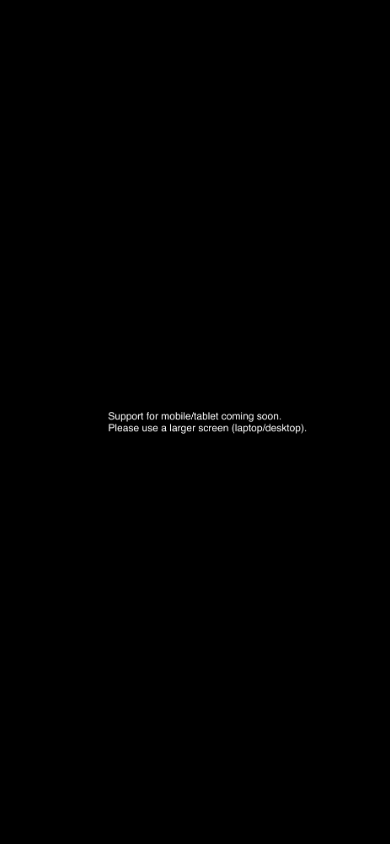
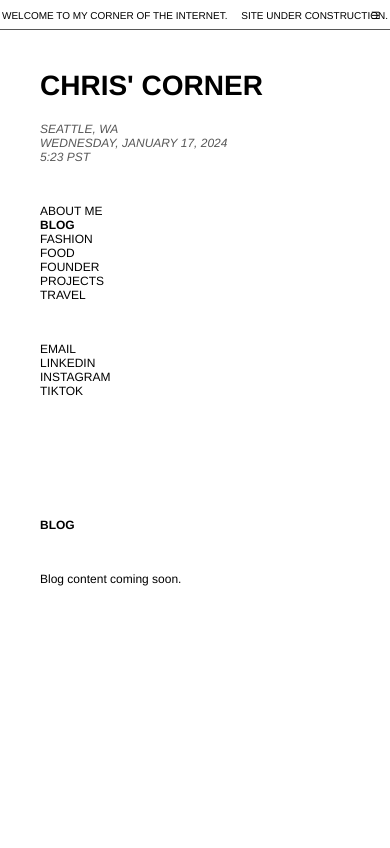
Before and after one commit to guchris/chris-corner, a Next.js app: page /blog in a window 390 px wide. Built offline with nearby package versions, Linux system fonts and the light colour scheme.

Commit message:
added basic mobile support

```diff
--- a/src/app/globals.css
+++ b/src/app/globals.css
@@ -13,6 +13,14 @@ header {
   text-transform: uppercase;
   text-align: center;
   font-size: 10px;
+}
+
+.menu-icon {
+  display: none;
+  position: absolute;
+  top: 10px;
+  right: 10px;
+  cursor: pointer;
 }
 
 .blocker {
@@ -167,7 +175,8 @@ header {
 
 /* RESPONSIVE STYLES */
 @media (max-width: 800px) {
-  .blocker {
+
+  /* .blocker {
     display: block;
     position: absolute;
     top: 0;
@@ -181,6 +190,46 @@ header {
   .blocker img {
     max-width: 100vw;
     max-height: 100vh;
+  } */
+
+  .menu-icon {
+    display: block;
+  }
+
+  .container {
+    flex-direction: column;
+  }
+
+  .left-column {
+    position: relative;
+    width: 100%;
+    background-color: white;
+    z-index: 1000;
+    display: none;
+  }
+
+  .left-column.active {
+    display: flex;
+    flex-direction: column;
+    align-items: flex-start;
+    padding: 40px;
+    box-sizing: border-box;
+  }
+
+  .page-content {
+    padding: 40px;
+    width: 100%;
+    overflow: auto;
+    box-sizing: border-box;
+  }
+
+  .item {
+    flex-direction: column;
+    gap: 20px;
+  }
+
+  .item-images img {
+    max-width: 100%; /* Make images responsive */
   }
 }
 
@@ -333,7 +382,12 @@ header {
 
 
 
+
+
 /* REFACTOR */
+/* REFACTOR */
+/* REFACTOR */
+
 .dynamic-page-link {
   color: #000;
   text-decoration: none;
@@ -351,6 +405,9 @@ header {
   margin: 0;
   min-width: 200px;
 }
+
+/* REFACTOR */
+/* REFACTOR */
 /* REFACTOR */
 
 
@@ -466,10 +523,23 @@ header {
   margin: 0;
 }
 
+@media (max-width: 800px) {
+
+  .item {
+    flex-direction: column;
+    gap: 20px;
+  }
+
+  .item-images img {
+    max-width: 100%;
+  }
+}
+
 
 
 
 /* FOUNDER / HIGHS LOWS RAINBOWS */
+
 .card-grid {
   display: grid;
   width: 100%;
--- a/src/app/layout.js
+++ b/src/app/layout.js
@@ -3,6 +3,7 @@ import './globals.css'
 import Link from 'next/link';
 import DateSection from '@/components/DateSection'
 import Navigation from '@/components/NavigationSection'
+import MobileMenu from '@/components/MobileMenu';
 import { SpeedInsights } from "@vercel/speed-insights/next"
 import { Analytics } from '@vercel/analytics/react';
 
@@ -28,20 +29,21 @@ export default function RootLayout({ children }) {
 						{/* <!-- Banner --> */}
 						<header>
 							<p>WELCOME TO MY CORNER OF THE INTERNET.&nbsp; &nbsp; &nbsp;SITE UNDER CONSTRUCTION.</p>
+							<div className="menu-icon" id="menu-icon">&#9776;</div>
 						</header>
 
 						<div className="container">
 							{/* <!-- Navigation Sidebar --> */}
-							<aside className="left-column">
+							<aside className="left-column active">
 
 								{/* <!-- LOGO --> */}
 								<Link href="/" className="logo">CHRIS' CORNER</Link>
 
 								{/* <!-- Current Datetime --> */}
-								<DateSection/>
+								<DateSection />
 
 								{/* <!-- Navigation Content pt. 1 --> */}
-								<Navigation/>
+								<Navigation />
 
 								{/* <!-- Links --> */}
 								<section className="tab-links">
@@ -66,6 +68,7 @@ export default function RootLayout({ children }) {
 							<SpeedInsights/>
 						</div>
 					</main>
+					<MobileMenu />
 				</body>
 			</html>
 		</>
--- /dev/null
+++ b/src/components/MobileMenu.js
@@ -0,0 +1,41 @@
+"use client";
+import Link from 'next/link';
+import { useEffect } from 'react';
+
+export default function MobileMenu({ setMenuIconContent }) {
+
+    useEffect(() => {
+
+        const menuIcon = document.getElementById('menu-icon');
+        const leftColumn = document.querySelector('.left-column');
+
+        const handleClick = () => {
+            leftColumn.classList.toggle('active');
+        };
+
+        const handleTabClick = () => {
+            leftColumn.classList.remove('active');
+        };
+
+        // Add event listeners to tabs in the left-column
+        const tabs = leftColumn.querySelectorAll('.tab', '.subTab');
+        tabs.forEach(tab => tab.addEventListener('click', handleTabClick));
+
+        // Add event listener to the menu icon
+        if (menuIcon && leftColumn) {
+            menuIcon.addEventListener('click', handleClick);
+        }
+
+        return () => {
+            // Remove event listeners when the component is unmounted
+            if (menuIcon && leftColumn) {
+                menuIcon.removeEventListener('click', handleClick);
+            }
+
+            // Remove event listener from each tab inside the left-column
+            tabs.forEach(tab => tab.removeEventListener('click', handleTabClick));
+        };
+    }, []);
+
+    return null; // This component doesn't render anything
+  }
```
